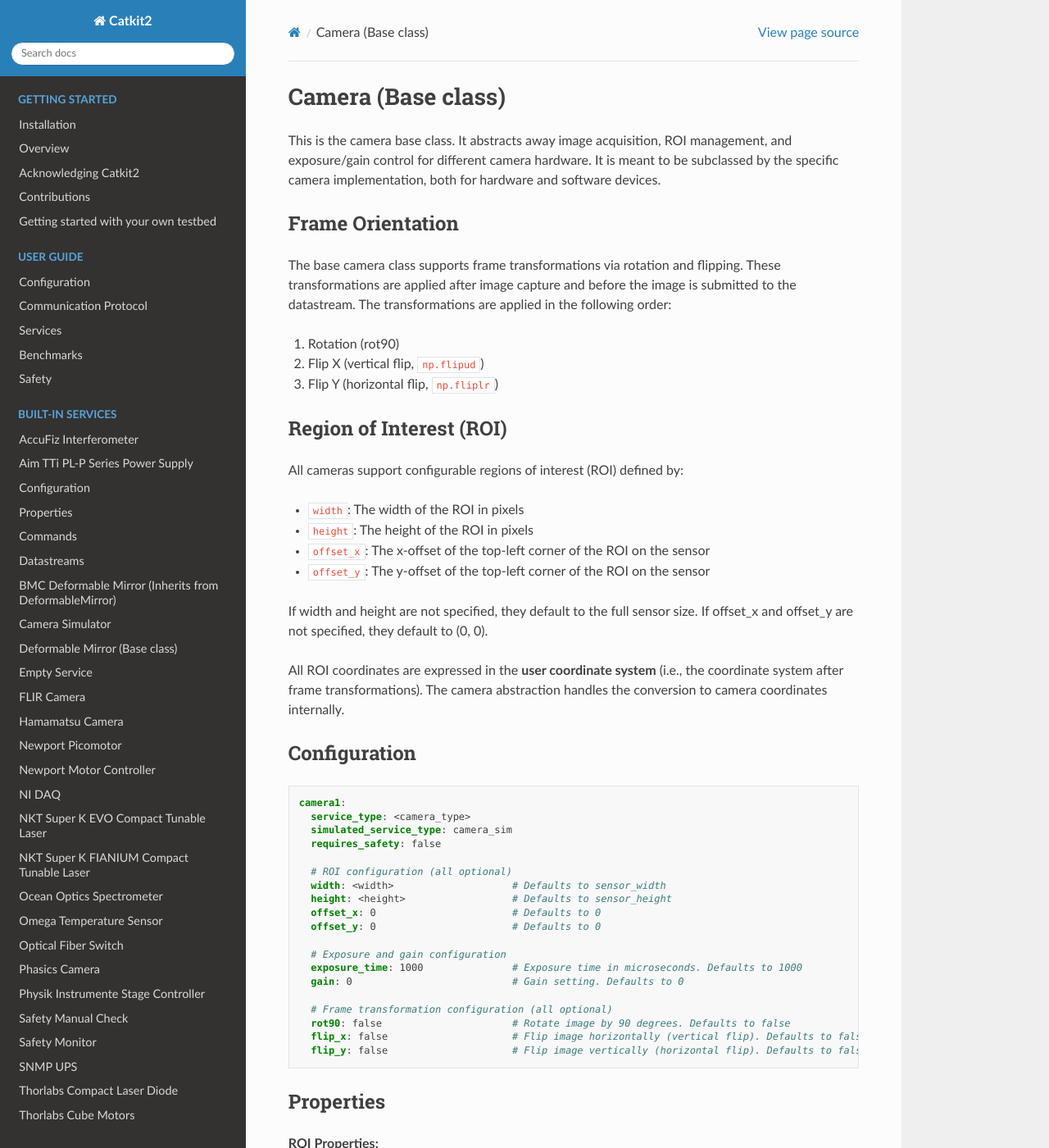
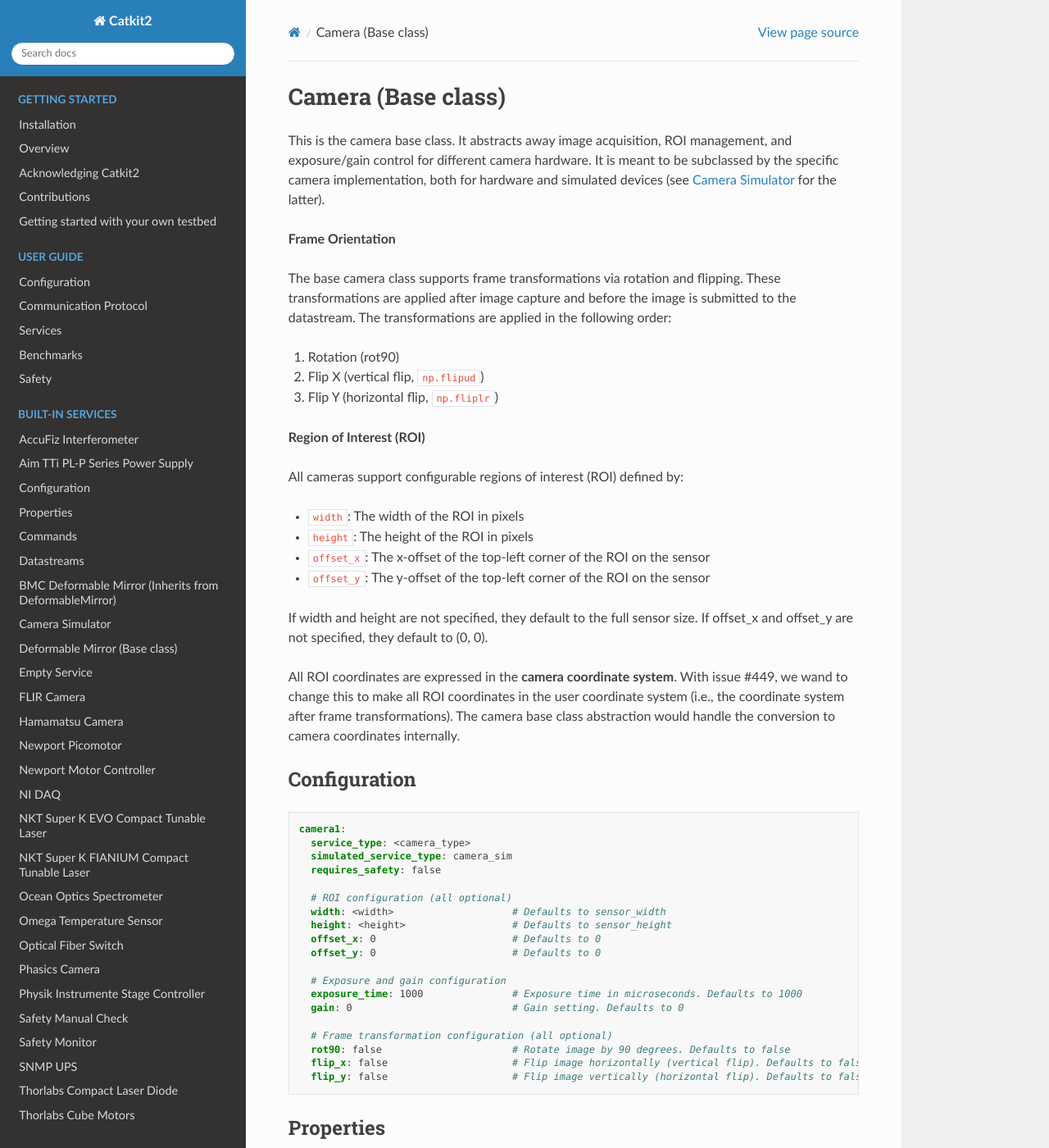
Before and after one commit to spacetelescope/catkit2, a Sphinx documentation site: the page built from docs/services/camera.rst, in a window 1280 px wide and 1400 px high. Shown: the whole window at 82% size. Built offline with Sphinx 7.4.7 and the Read the Docs theme 3.1.0, drawn with Linux system fonts in a browser that asks for light colours.

Commit message:
Manual doc fix

```diff
--- a/docs/services/camera.rst
+++ b/docs/services/camera.rst
@@ -3,10 +3,9 @@ Camera (Base class)
 
 This is the camera base class. It abstracts away image acquisition, ROI management, and exposure/gain control
 for different camera hardware. It is meant to be subclassed by the specific camera implementation, both for
-hardware and software devices.
+hardware and simulated devices (see :doc:`camera_sim` for the latter).
 
-Frame Orientation
------------------
+**Frame Orientation**
 
 The base camera class supports frame transformations via rotation and flipping. These transformations are applied
 after image capture and before the image is submitted to the datastream. The transformations are applied in the
@@ -16,8 +15,7 @@ following order:
 2. Flip X (vertical flip, ``np.flipud``)
 3. Flip Y (horizontal flip, ``np.fliplr``)
 
-Region of Interest (ROI)
-------------------------
+**Region of Interest (ROI)**
 
 All cameras support configurable regions of interest (ROI) defined by:
 
@@ -29,8 +27,9 @@ All cameras support configurable regions of interest (ROI) defined by:
 If width and height are not specified, they default to the full sensor size.
 If offset_x and offset_y are not specified, they default to (0, 0).
 
-All ROI coordinates are expressed in the **user coordinate system** (i.e., the coordinate system after
-frame transformations). The camera abstraction handles the conversion to camera coordinates internally.
+All ROI coordinates are expressed in the **camera coordinate system**. With issue #449, we wand to change this
+to make all ROI coordinates in the user coordinate system (i.e., the coordinate system after
+frame transformations). The camera base class abstraction would handle the conversion to camera coordinates internally.
 
 Configuration
 -------------
--- a/docs/services/flir_camera.rst
+++ b/docs/services/flir_camera.rst
@@ -36,6 +36,9 @@ In addition to the base camera configuration, the following FLIR-specific option
         offset_y: 134
         exposure_time: 1000
         gain: 0
+        rot90: false
+        flip_x: false
+        flip_y: false
 
 Properties
 ----------
```
Also changed, not shown: docs/services/allied_vision_camera.rst (+15 -12 lines), docs/services/hamamatsu_camera.rst (+19 -16 lines), docs/services/zwo_camera.rst (+5 -2 lines).
